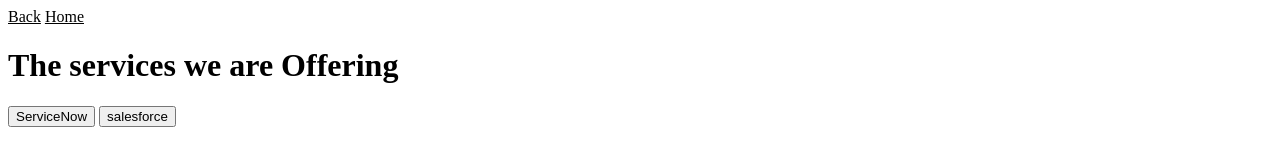
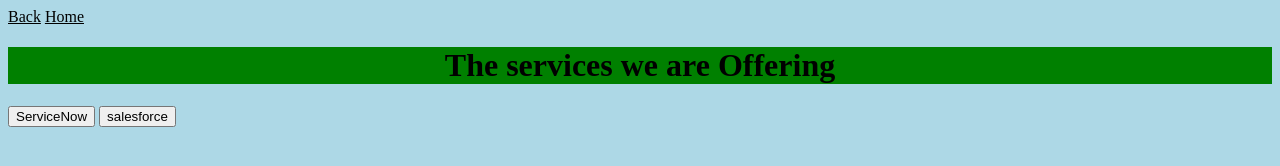
Before and after one commit to Yashwanthkiran/Yashwanth, a plain HTML site: page services.html in a window 1280 px wide. Drawn offline with Linux system fonts and the light colour scheme.

Commit message:
Add files via upload

```diff
--- a/services.html
+++ b/services.html
@@ -4,15 +4,15 @@
     <meta charset="UTF-8">
     <meta name="viewport" content="width=device-width, initial-scale=1.0">
     <title>services</title>
-    <link rel="stylesheet" href="services.css">
+
 </head>
-<body>
+<body style="background-color: lightblue;">
 
     <a href="contact.html" style="color: black;"> Back</a>
     <a href="index.html" style="color: black;">Home</a>
     <header>
 
-        <h1>The services we are Offering</h1>
+        <h1 style="text-align: center;background-color: green;color: black;">The services we are Offering</h1>
 
         <button onclick="window.location.href='https://www.servicenow.com/community'">ServiceNow</button>
         <button onclick="window.location.href='https://trailhead.salesforce.com/trailblazer-community'">salesforce</button>
```
Also changed, not shown: about.html (+1 -1 lines), contact.html (+1 -1 lines), index.html (+1 -1 lines).
